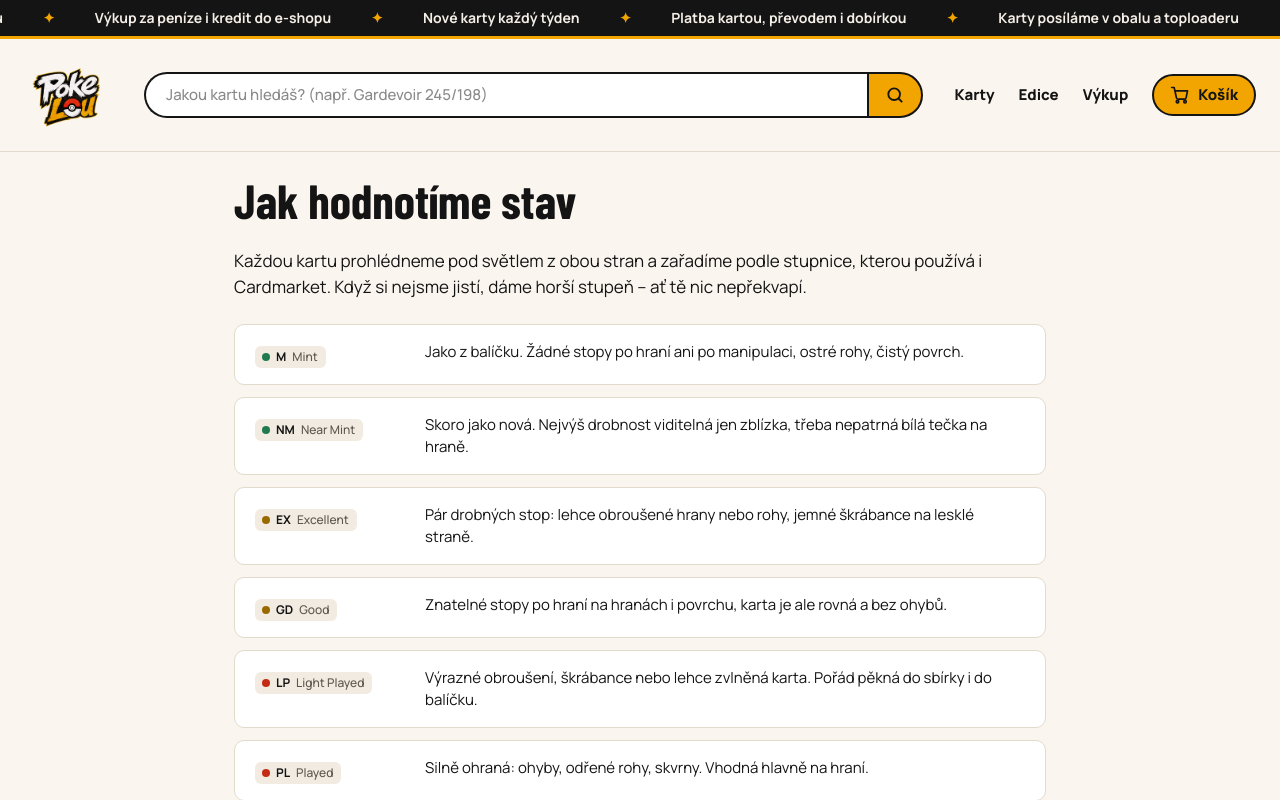
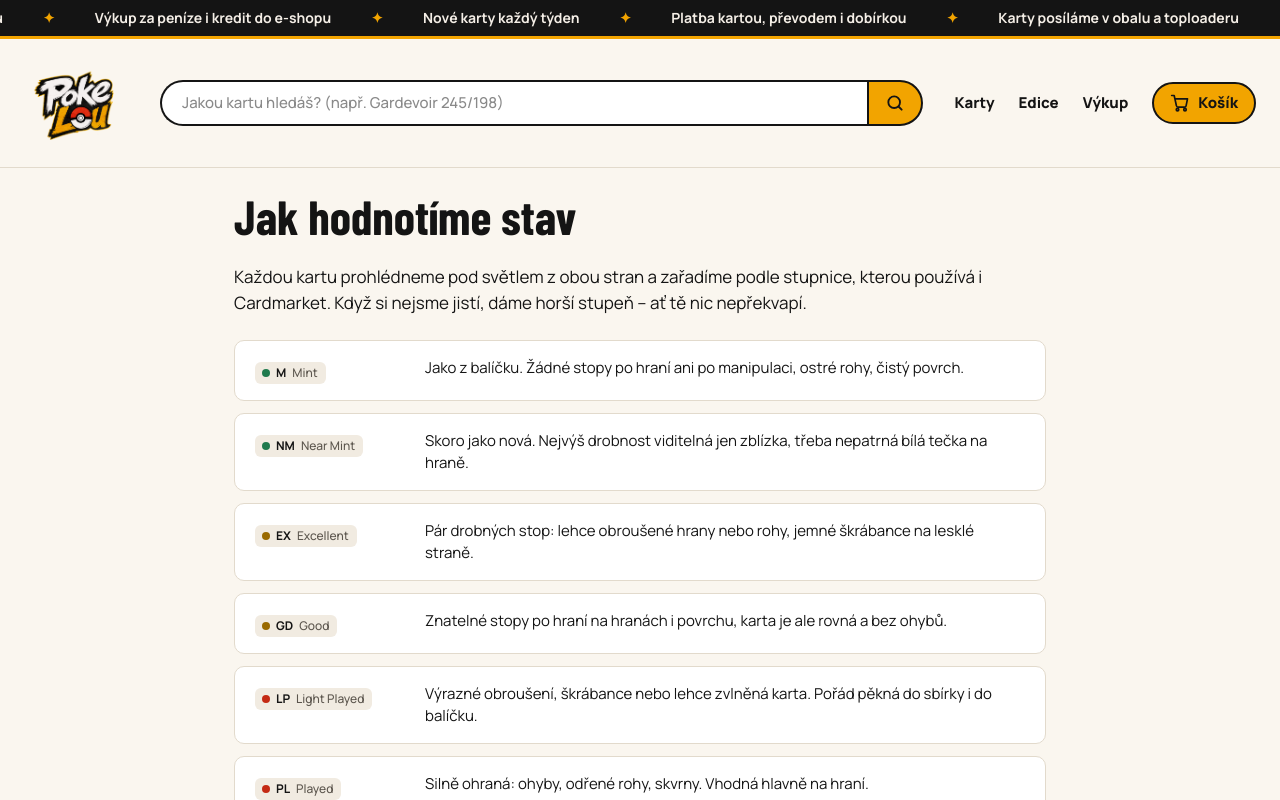
Before and after one commit to makostudiopng-bit/Pokelou-e-shop, a Next.js app: page /stav-karet in a window 1280 px wide. Shown: the top 800 px of the page. Built offline with nearby package versions, Linux system fonts and the light colour scheme; no server answers; a web font is replaced by a local one.

Commit message:
Hlavička: větší logo
Co-Authored-By: Claude Opus 5.5 <noreply@anthropic.com>
Claude-Session: https://claude.ai/code/session_014iqHPevbEU6irLVwGzphai

```diff
--- a/src/components/site-header.tsx
+++ b/src/components/site-header.tsx
@@ -48,7 +48,7 @@ export async function SiteHeader() {
       <header style={{ borderBottom: "1px solid var(--line)", background: "var(--surface-000)" }}>
         <div className="mx-auto flex max-w-[1280px] flex-wrap items-center gap-x-8 gap-y-4 px-4 py-3 sm:px-6">
           <Link href="/" className="pl-wiggle-hover block flex-none" aria-label="PokeLou – domů">
-            <Image src="/brand/logo.png" alt="PokeLou" width={88} height={88} priority className="h-16 w-16 sm:h-[88px] sm:w-[88px]" />
+            <Image src="/brand/logo.png" alt="PokeLou" width={104} height={104} priority className="h-[72px] w-[72px] sm:h-[104px] sm:w-[104px]" />
           </Link>
           <form role="search" action="/karty" className="order-last flex min-w-0 basis-full sm:order-none sm:flex-1 sm:basis-80">
             <label htmlFor="q" className="sr-only">
```
